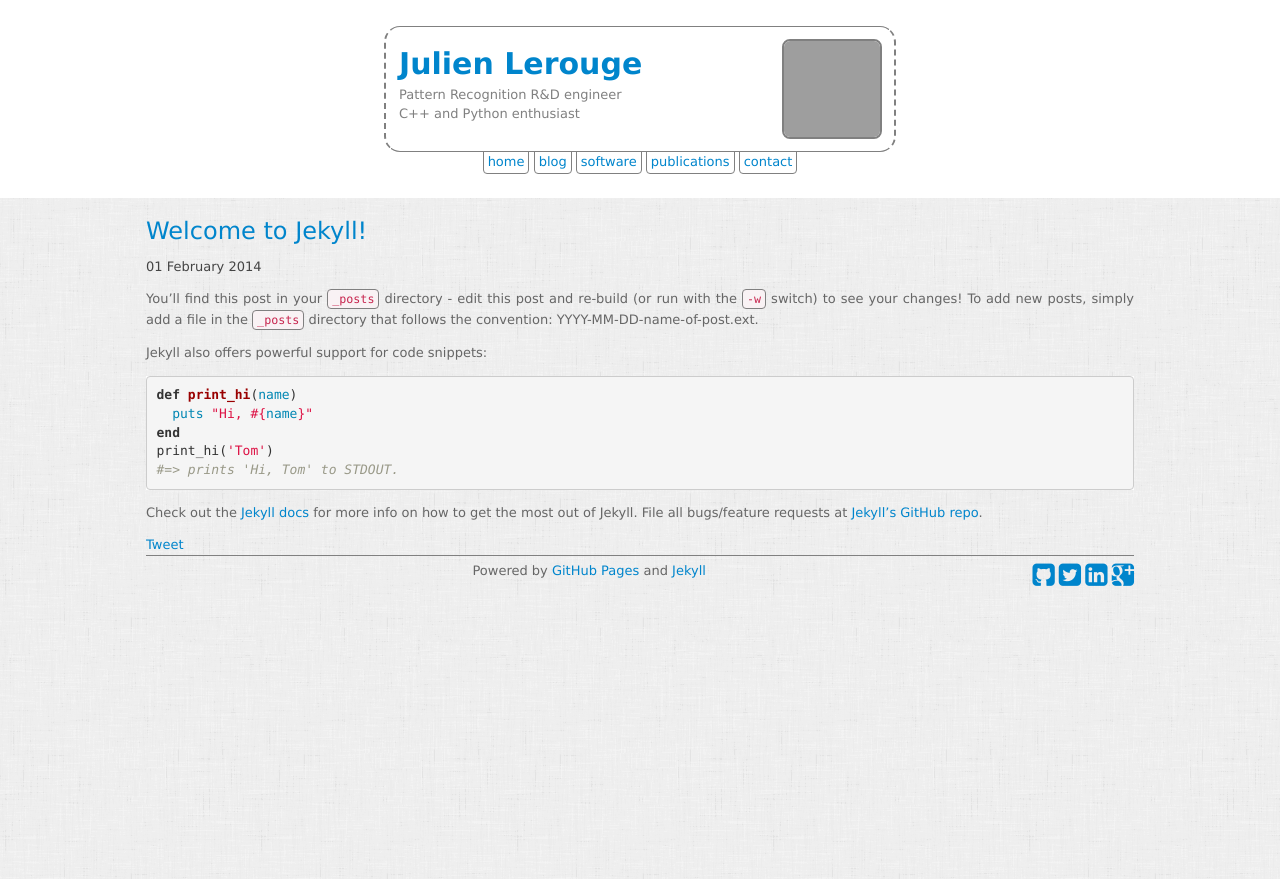
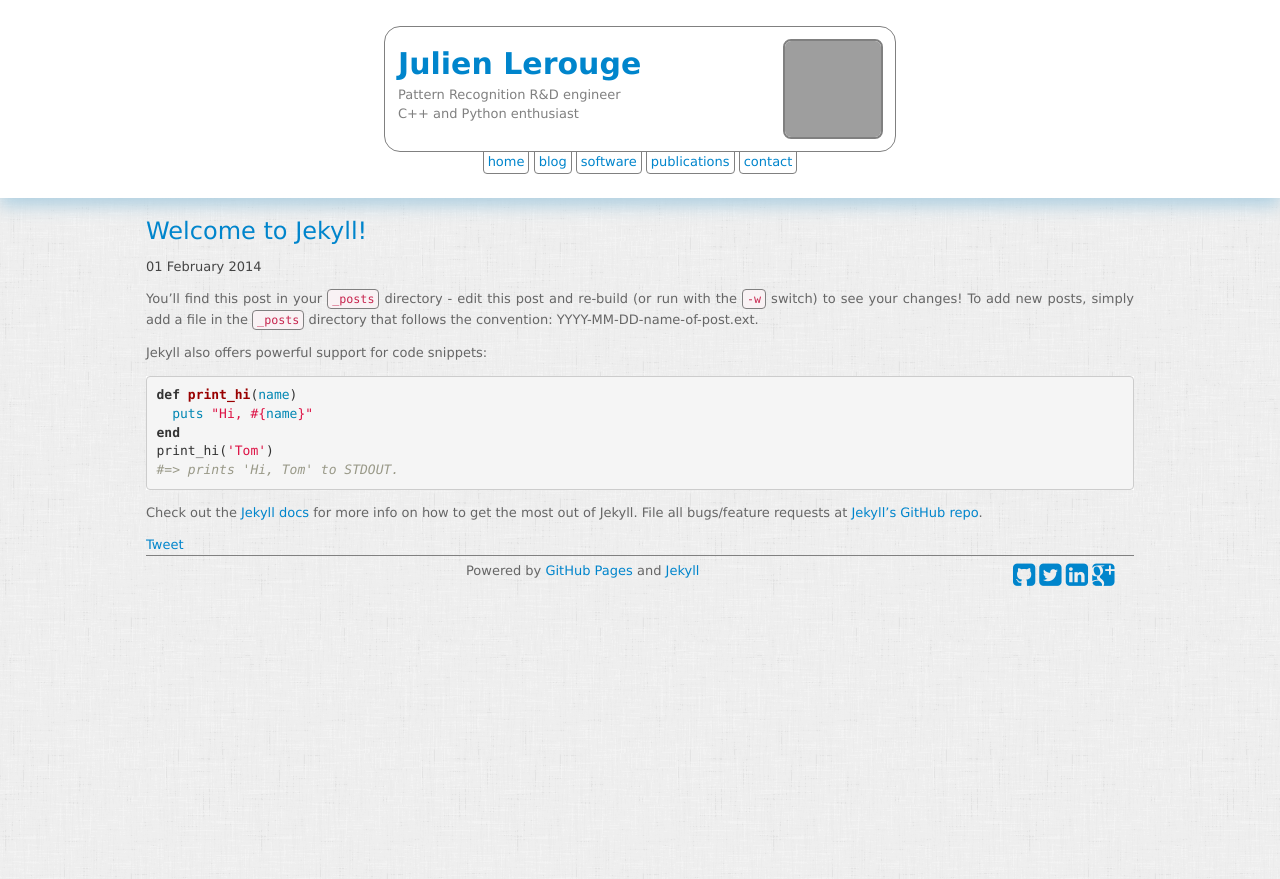
Before and after one commit to jlerouge/jlerouge.github.io, a Jekyll site: the page built from _posts/2014-02-01-welcome-to-jekyll.md, in a window 1280 px wide. Shown: the top 879 px of the page. Built offline with Jekyll 4.4.1, drawn with Linux system fonts in a browser that asks for light colours; Markdown is read by kramdown in place of the engine named in the settings; comment, search, counter and statistics services are not loaded; grey boxes are pictures that could not be loaded.

Commit message:
Update layout and removed ununsed images

```diff
--- a/_config.yml
+++ b/_config.yml
@@ -4,6 +4,8 @@ safe: true
 lsi: false
 pygments: true
 url: http://julien.lerouge.me
+paginate: 5
+paginate_path: "blog/page:num"
 author:
     pseudo: jlerouge
     display_name: Julien Lerouge
--- a/css/main.css
+++ b/css/main.css
@@ -1,12 +1,4 @@
-/*****************************************************************************/
-
-/*
-/* Common
-/*
-/*****************************************************************************/
-
-/* Global Reset */
-
+/* Common */
 body {
     background: url('/img/bg.png');
     text-align: center;
@@ -14,12 +6,7 @@ body {
     font-size: small;
     color: #666;
 }
-h1,
-h2,
-h3,
-h4,
-h5,
-h6 {
+h1, h2, h3, h4, h5, h6 {
     color: #0085cc;
 }
 p {
@@ -39,13 +26,8 @@ a:visited {
 a:visited:hover {
     color: #2ca7e8;
 }
-/*****************************************************************************/
 
-/*
-/* Home
-/*
-/*****************************************************************************/
-
+/* Home */
 .posts {
     list-style-type: none;
     margin-bottom: 2em;
@@ -58,13 +40,8 @@ a:visited:hover {
     font-family: Monaco, "Courier New", monospace;
     font-size: 80%;
 }
-/*****************************************************************************/
 
-/*
-/* Site
-/*
-/*****************************************************************************/
-
+/* Site */
 .content {
     text-align: justify;
     max-width: 80em;
@@ -77,16 +54,14 @@ a:visited:hover {
     padding-top: 2em;
     background-color: white;
     padding-bottom: 2em;
+    box-shadow: 0px 8px 16px #b1d1e2;
 }
 .box {
     margin-left: 30%;
     margin-right: 30%;
     min-width: 11em;
     text-align: right;
-    border-bottom: 1px solid grey;
-    border-top: 1px solid grey;
-    border-left: 2px dashed grey;
-    border-right: 2px dashed grey;
+    border: 1px solid grey;
     border-radius: 16px;
     -moz-border-radius: 16px;
     -webkit-border-radius: 16px;
@@ -122,8 +97,6 @@ a:visited:hover {
 }
 .menu {
     text-align: center;
-    margin-left: 30%;
-    margin-right: 30%;
     min-width: 11em;
     margin-top: 1px;
 }
@@ -156,10 +129,13 @@ a.extra:hover {
     margin: 0em auto 0em;
     border-top : 1px solid grey;
     padding-top: 0.5em;
+    padding-right: 0.5em;
+    padding-left: 0.5em;
 }
 .contact {
     float: right;
-/*    text-align: right; */
+    padding-right: 1em;
+    padding-bottom: 1em;
 }
 code {
     border: 1px solid grey;
@@ -167,3 +143,7 @@ code {
 pre code {
     border: none;
 }
+.pagination {
+    width: 100%;
+    text-align: center;
+}
--- a/index.html
+++ b/index.html
@@ -1,14 +1,14 @@
 ---
 layout: default
-title: Julien Lerouge
+title: Home
 ---
 
 <div id="home">
   <h2>Home</h2>
   <h2>Latest news</h2>
   <ul class="posts">
-    {% for post in site.posts %}
-      <li><span>{{ post.date | date_to_string }}</span> &raquo; <a href="{{ post.url }}">{{ post.title }}</a><div class="summary">{{ post.content | truncatewords:45 }}<a href="{{ post.url }}"> (Read more) </a><div></li>
+    {% for post in site.posts offset:0 limit:5 %}
+        <li><span>{{ post.date | date_to_string }}</span> &raquo; <a href="{{ post.url }}">{{ post.title }}</a></li>
     {% endfor %}
   </ul>
 </div>
```
Also changed, not shown: _posts/2014-03-31-a-new-draft.md (+1 -1 lines), img/g+.png (deleted), img/gh.png (deleted), img/li.png (deleted), img/modele.png (deleted), img/tw.png (deleted).
